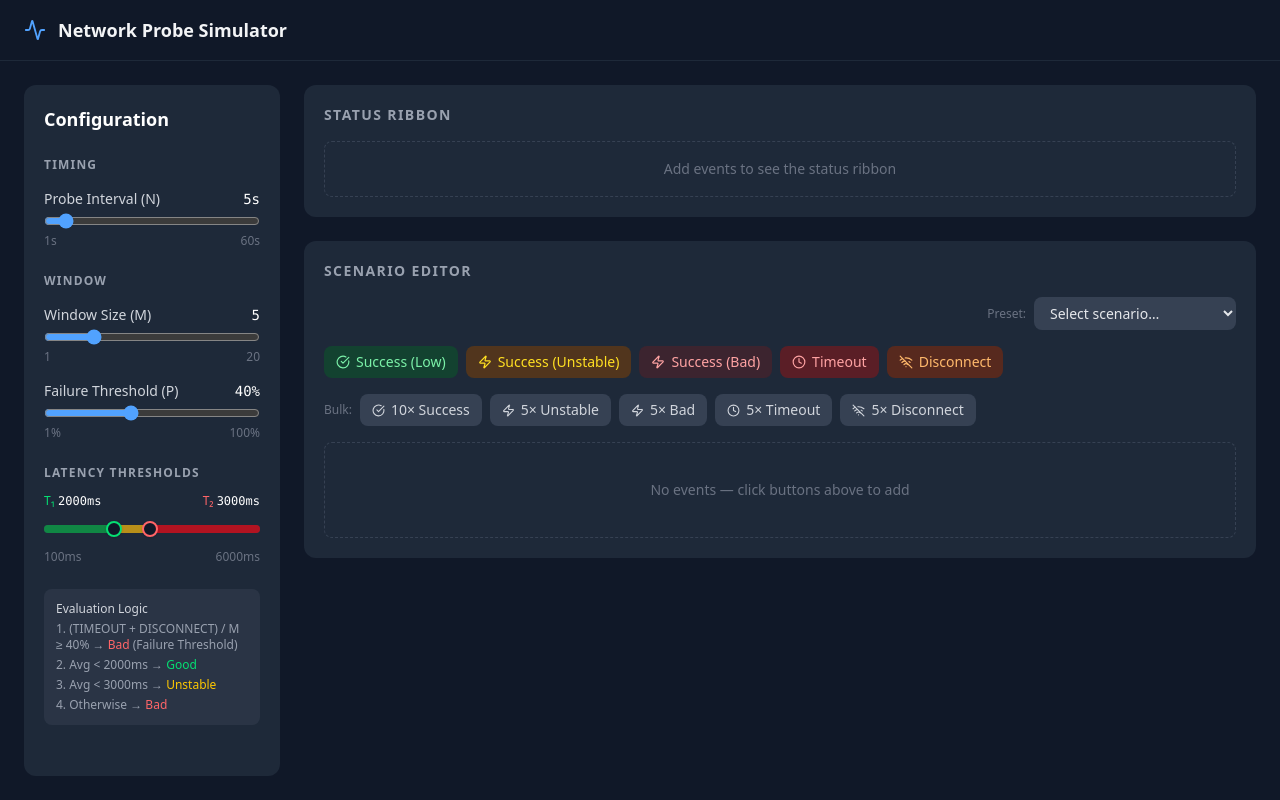
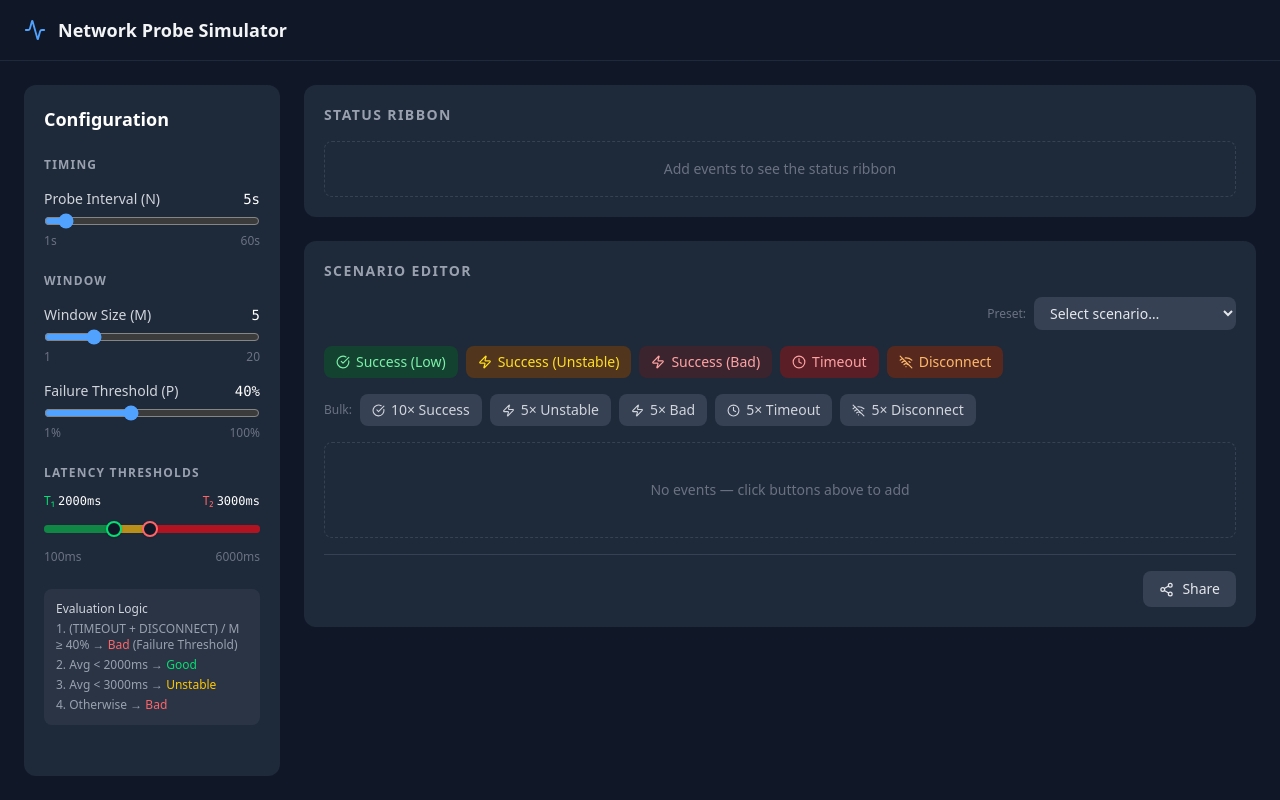
Before and after one commit to jason9075/network_probe_sim, a React (Vite) app: page / in a window 1280 px wide. Built offline with nearby package versions, Linux system fonts and the light colour scheme.

Commit message:
feat: add share button

```diff
--- a/src/App.tsx
+++ b/src/App.tsx
@@ -1,10 +1,11 @@
 import { useEffect, useMemo, useState } from 'react';
-import { Activity } from 'lucide-react';
+import { Activity, Check, Share2 } from 'lucide-react';
 import type { Config, ResponseEvent } from './types';
 import { evaluateSequence } from './logic';
 import { ConfigPanel } from './components/ConfigPanel';
 import { ScenarioEditor } from './components/ScenarioEditor';
 import { StatusRibbon } from './components/StatusRibbon';
+import { buildShareUrl, getSharedState } from './share';
 
 const DEFAULT_CONFIG: Config = {
   windowSize: 5,
@@ -25,15 +26,18 @@ function loadEvents(): ResponseEvent[] {
 }
 
 export default function App() {
-  const [events, setEventsState] = useState<ResponseEvent[]>(loadEvents);
-  const [config, setConfig] = useState<Config>(DEFAULT_CONFIG);
+  const shared = useMemo(() => getSharedState(), []);
+
+  const [events, setEventsState] = useState<ResponseEvent[]>(shared?.events ?? loadEvents);
+  const [config, setConfig] = useState<Config>(shared?.config ?? DEFAULT_CONFIG);
+  const [copied, setCopied] = useState(false);
 
   const setEvents = (next: ResponseEvent[]) => {
     setEventsState(next);
     localStorage.setItem(STORAGE_KEY, JSON.stringify(next));
   };
 
-  // Sync on mount in case another tab changed storage
+  // Sync across tabs
   useEffect(() => {
     const onStorage = (e: StorageEvent) => {
       if (e.key === STORAGE_KEY) setEventsState(loadEvents());
@@ -42,16 +46,31 @@ export default function App() {
     return () => window.removeEventListener('storage', onStorage);
   }, []);
 
+  // Clear ?s= param from URL after loading shared state
+  useEffect(() => {
+    if (shared) {
+      const url = new URL(window.location.href);
+      url.searchParams.delete('s');
+      window.history.replaceState(null, '', url);
+    }
+  }, [shared]);
+
+  const handleShare = async () => {
+    const url = buildShareUrl(config, events);
+    await navigator.clipboard.writeText(url);
+    window.history.replaceState(null, '', url);
+    setCopied(true);
+    setTimeout(() => setCopied(false), 2000);
+  };
+
   const results = useMemo(() => evaluateSequence(events, config), [events, config]);
 
   const latestStatus = results.at(-1)?.status ?? null;
-  const latestStatusColor = latestStatus === 'Good'
-    ? 'text-green-400'
-    : latestStatus === 'Unstable'
-      ? 'text-yellow-400'
-      : latestStatus === 'Bad'
-        ? 'text-red-400'
-        : 'text-gray-500';
+  const latestStatusColor =
+    latestStatus === 'Good' ? 'text-green-400' :
+    latestStatus === 'Unstable' ? 'text-yellow-400' :
+    latestStatus === 'Bad' ? 'text-red-400' :
+    'text-gray-500';
 
   return (
     <div className="flex min-h-screen flex-col bg-gray-900 text-gray-100">
@@ -85,6 +104,21 @@ export default function App() {
               Scenario Editor
             </h2>
             <ScenarioEditor events={events} onChange={setEvents} thresholds={config.scoreThresholds} />
+
+            {/* Share */}
+            <div className="mt-4 flex justify-end border-t border-gray-700 pt-4">
+              <button
+                onClick={handleShare}
+                className={`flex items-center gap-2 rounded-lg px-4 py-2 text-sm font-medium transition-colors ${
+                  copied
+                    ? 'bg-green-700 text-green-100'
+                    : 'bg-gray-700 text-gray-200 hover:bg-gray-600'
+                }`}
+              >
+                {copied ? <Check size={15} /> : <Share2 size={15} />}
+                {copied ? 'Link copied!' : 'Share'}
+              </button>
+            </div>
           </section>
         </main>
       </div>
--- /dev/null
+++ b/src/share.ts
@@ -0,0 +1,30 @@
+import type { Config, ResponseEvent } from './types';
+
+interface ShareState {
+  config: Config;
+  events: ResponseEvent[];
+}
+
+export function encodeState(config: Config, events: ResponseEvent[]): string {
+  return btoa(JSON.stringify({ config, events }));
+}
+
+export function decodeState(b64: string): ShareState | null {
+  try {
+    return JSON.parse(atob(b64)) as ShareState;
+  } catch {
+    return null;
+  }
+}
+
+export function getSharedState(): ShareState | null {
+  const s = new URLSearchParams(window.location.search).get('s');
+  return s ? decodeState(s) : null;
+}
+
+export function buildShareUrl(config: Config, events: ResponseEvent[]): string {
+  const url = new URL(window.location.href);
+  url.search = '';
+  url.searchParams.set('s', encodeState(config, events));
+  return url.toString();
+}
```
